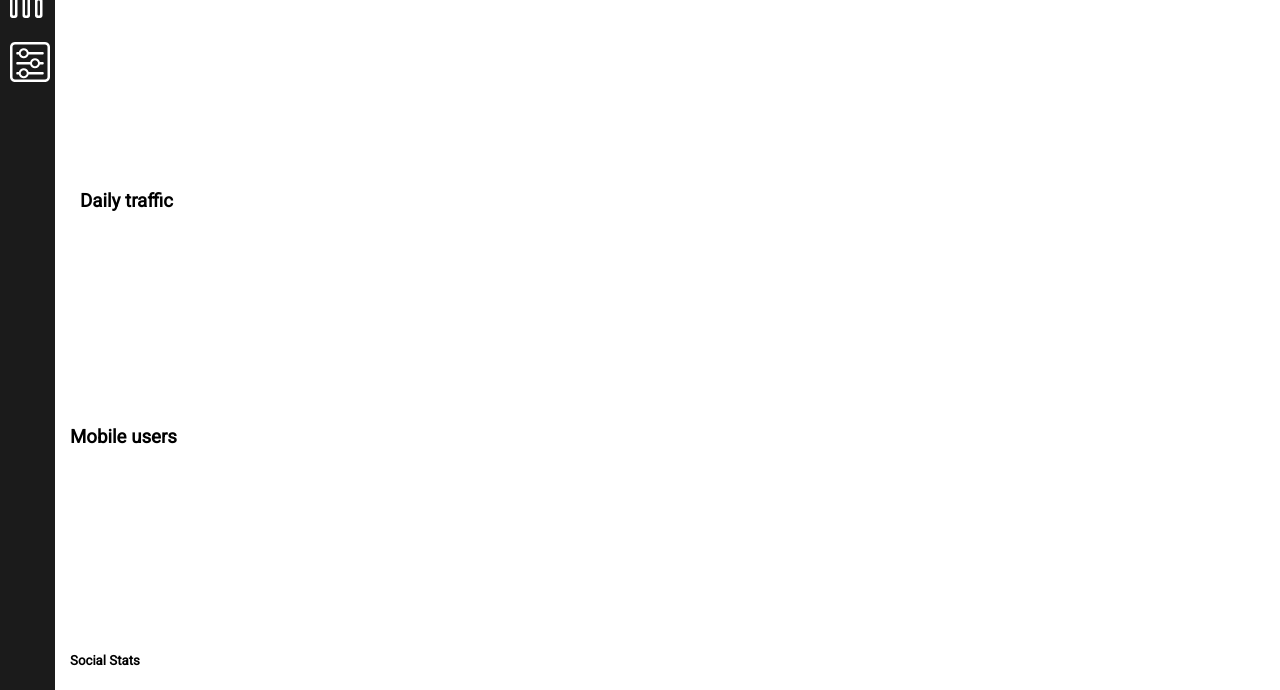
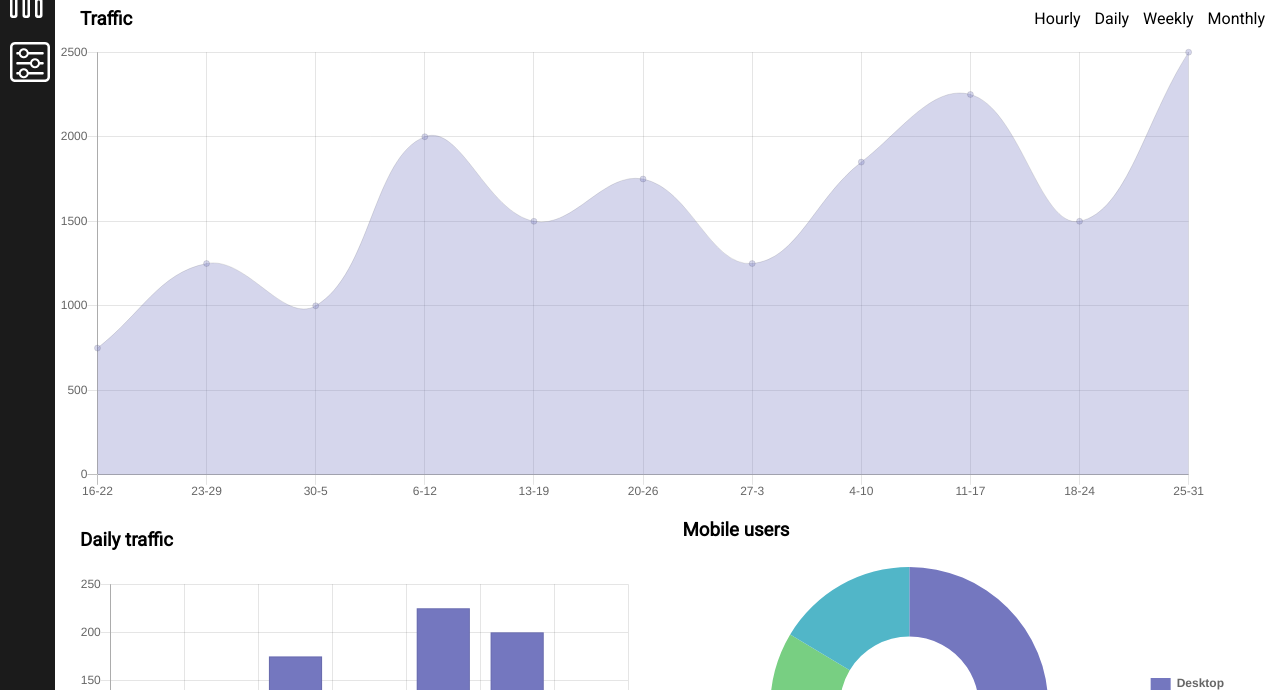
Before and after one commit to FROST113/techdegree-project-7, a plain HTML site: page index.html in a window 1280 px wide. Shown: the part 211-901 px from the top of the page. Drawn offline with nearby package versions, Linux system fonts and the light colour scheme.

Commit message:
CSS an JS update

```diff
--- a/css/main.css
+++ b/css/main.css
@@ -176,6 +176,11 @@ ul {
     padding: 5px;
     border-radius: 5px;
     margin-left: 5px;
+    cursor: pointer;
+}
+
+.alert--close:hover {
+    color: red;
 }
 
 /* Traffic graph */
@@ -201,12 +206,12 @@ ul {
     display: inline;
     padding: 5px;
     border-radius: 10px;
-
 }
 
 .traffic-nav li:hover {
     background-color: #00c400;
     color: #fff;
+    cursor: pointer;
 }
 
 .widget-container-full {
@@ -409,7 +414,7 @@ ul {
 
 
     .members-container p {
-        padding: 0px;
+        padding: 0px 0px;
     }
 }
 
--- a/index.html
+++ b/index.html
@@ -65,10 +65,10 @@
      </div>
 
      <div class="alert" id="alert">
-       <span class="alert-close">
+       <!-- <span class="alert-close">
             <span><stong>Alert:</stong> You still have sevral unfinished projects.</span>
             <button class="alert--close" type="button" name="button">X</button>
-       </span>
+       </span> -->
         <!-- JS will insert alert here -->
      </div>
     </section>
@@ -92,7 +92,7 @@
 
      </section>
 
-     <div class="chart-wrap">
+
      <!-- bar graph -->
      <section class="daily-traffic">
          <h3>Daily traffic</h3>
@@ -108,10 +108,10 @@
 
         <div class="widget-container-half">
             <!-- element bar graph will attach to -->
-            <canvas id="donut-chart"></canvas>
+            <canvas id="doughnut-chart"></canvas>
         </div>
      </section>
-    </div>
+
 
 
     <section class="social">
@@ -308,7 +308,7 @@
           <select class="form-field" id="timezone">
             <option disabled selected>Select a Timezone</option>
             <option>Eastern</option>
-
+            <option>Western</option>
           </select>
           <div class="settings-button">
               <button class="button-primary" id="save">Save</button>
@@ -317,6 +317,7 @@
     </section>
 
  </main>
-
+    <script src="https://cdnjs.cloudflare.com/ajax/libs/Chart.js/2.8.0/Chart.js"></script>
+    <script src="js/app.js"></script>
 </body>
 </html>
--- /dev/null
+++ b/js/app.js
@@ -0,0 +1,153 @@
+// Alert notification
+
+const alert = document.getElementById("alert");
+
+// Create HTML for the banner
+
+alert.innerHTML =
+`
+<div class="alert-close">
+    <p><strong>Alert:<strong> You Have <strong>6<strong>  overdue tasks to complete</p>
+    <p class="alert--close">X</p>
+</div>
+`
+alert.addEventListener('click', e => {
+    const element = e.target;
+    if(element.classList.contains("alert--close")) {
+        alert.style.display = "none"
+    }
+});
+
+
+// Traffic chart
+
+const trafficCanvas = document.getElementById("traffic-chart");
+
+let trafficData = {
+        labels: ["16-22", "23-29", "30-5", "6-12", "13-19", "20-26", "27-3",
+        "4-10", "11-17", "18-24", "25-31"],
+        datasets: [{
+        data: [750, 1250, 1000, 2000, 1500, 1750, 1250, 1850, 2250, 1500,
+        2500],
+        backgroundColor: 'rgba(116, 119, 191, .3)',
+        borderWidth: 1,
+        }]
+    };
+
+
+    let trafficOptions = {
+            aspectRatio: 2.5,
+            animation: {
+            duration: 0
+        },
+        scales: {
+            yAxes: [{
+            ticks: {
+            beginAtZero:true
+                }
+            }]
+        },
+        legend : {
+            display: false
+            }
+        };
+
+        let trafficChart = new Chart(trafficCanvas, {
+            type: 'line',
+            data: trafficData,
+            options: trafficOptions
+        })
+
+
+// Bar graph
+
+const dailyCanvas = document.getElementById("daily-chart");
+
+const dailyData = {
+        labels: ["S", "M", "T", "W", "T", "F", "S"],
+        datasets: [{
+        label: '# of Hits',
+        data: [75, 115, 175, 125, 225, 200, 100],
+        backgroundColor: '#7477BF',
+        borderWidth: 1
+        }]
+    };
+
+
+
+const dailyOptions = {
+        scales: {
+        yAxes: [{
+        ticks: {
+        beginAtZero:true
+        }
+        }]
+        },
+        legend : {
+        display: false
+        }
+    }
+
+
+let dailyChart = new Chart(dailyCanvas, {
+    type: 'bar',
+    data: dailyData,
+    options: dailyOptions
+    });
+
+// Doughnut graph
+
+const mobileCanvas = document.getElementById("doughnut-chart");
+
+const mobileData = {
+    labels: ["Desktop", "Tablet", "Phones"],
+    datasets: [{
+    label: '# of Users',
+    data: [2000, 550, 500],
+    borderWidth: 0,
+    backgroundColor: [
+    '#7477BF',
+    '#78CF82',
+    '#51B6C8'
+    ]
+ }]
+};
+
+
+const mobileOptions = {
+    legend: {
+    position: 'right',
+    labels: {
+    boxWidth: 20,
+    fontStyle: 'bold'
+    }
+ }
+}
+
+
+let mobileChart = new Chart(mobileCanvas, {
+    type: 'doughnut',
+    data: mobileData,
+    options: mobileOptions
+    });
+
+
+// Messaging section
+
+const user = document.getElementById("userField");
+const message = document.getElementById("messageField");
+const send = document.getElementById("send");
+
+
+send.addEventListener('click', () => {
+    // ensure user and message fields are filled out
+    if (user.value === "" && message.value === "") {
+    alert("Please fill out user and message fields before sending");
+    } else if (user.value === "" ) {
+    alert("Please fill out user field before sending");
+    } else if (message.value === "" ) {
+    alert("Please fill out message field before sending");
+    } else {
+    alert(`Message successfully sent to: ${user.value}`);
+    }
+});
```
